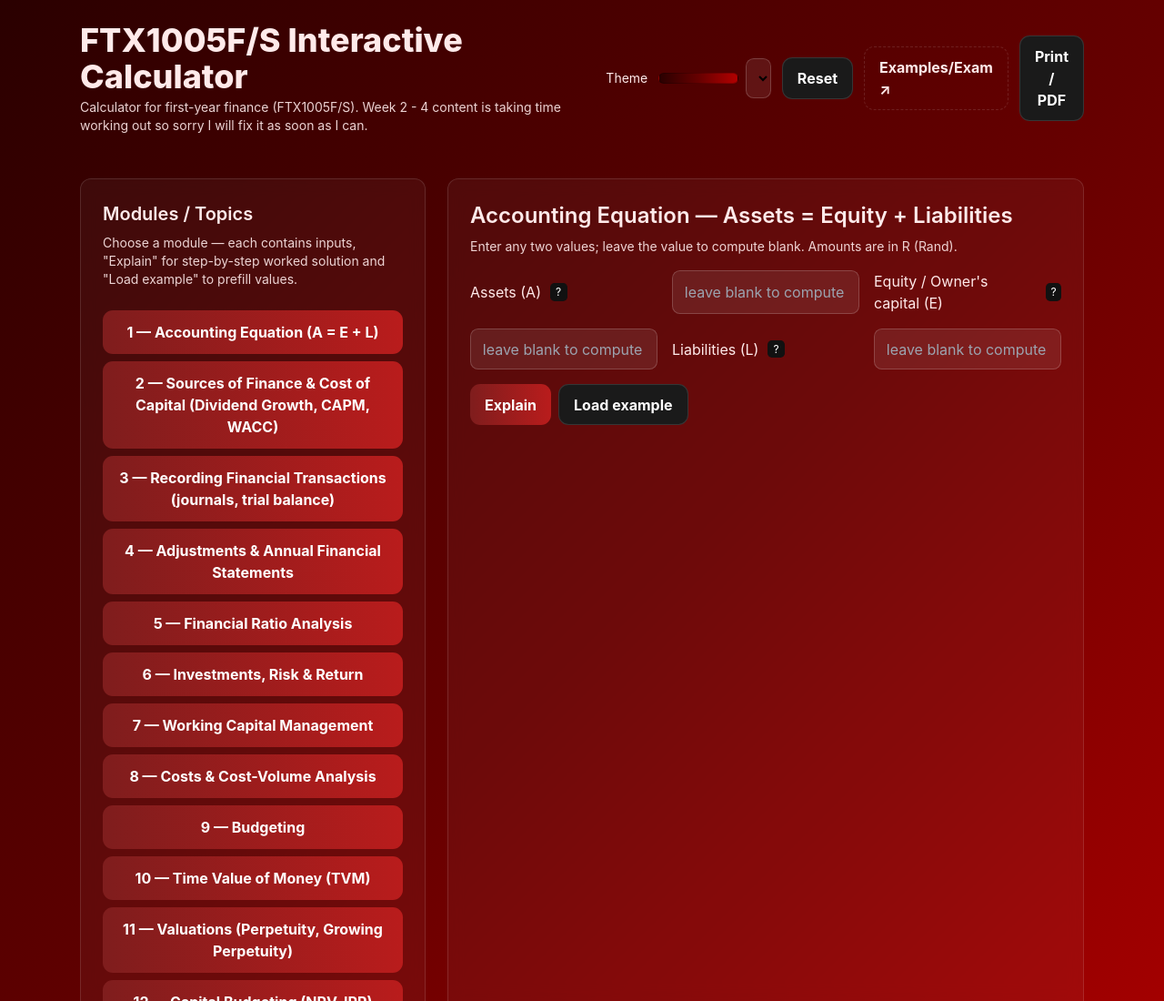
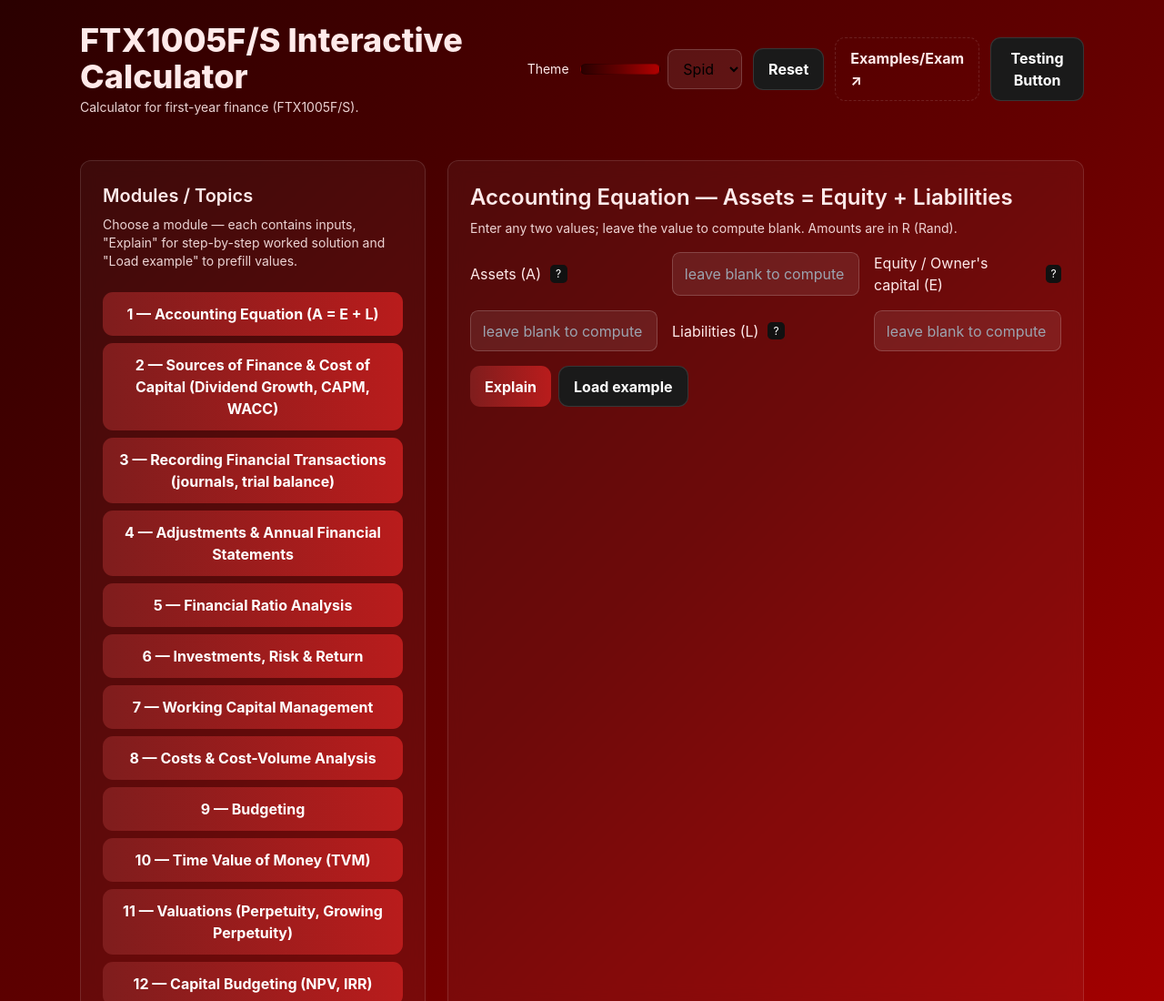
Before and after one commit to Plum165/FTX-Calculator, a plain HTML site: page index.html in a window 1280 px wide. Shown: the top 1100 px of the page at 91% size. Drawn offline with nearby package versions, Linux system fonts and the light colour scheme.

Commit message:
modified:   index.html

```diff
--- a/index.html
+++ b/index.html
@@ -29,7 +29,7 @@
     <div class="flex items-center justify-between gap-4">
       <div>
         <h1 class="text-3xl md:text-4xl font-extrabold">FTX1005F/S Interactive Calculator</h1>
-        <p class="mt-1 text-sm opacity-90">Calculator for first-year finance (FTX1005F/S). Week 2 - 4 content is taking time working out so sorry I will fix it as soon as I can.</p>
+        <p class="mt-1 text-sm opacity-90">Calculator for first-year finance (FTX1005F/S).</p>
       </div>
       <div class="flex items-center gap-3">
         <div class="text-sm">Theme</div>
@@ -59,7 +59,7 @@
         </div>
         <button id="reset-theme" class="btn btn-ghost">Reset</button>
         <a href="exam.html" class="btn btn-link" title="Open examples & exam-style questions" target="_blank" rel="noopener">Examples/Exam ↗</a>
-        <button id="print-btn" class="btn btn-ghost" title="Print / Save PDF">Print / PDF</button>
+        <button id="print-btn" class="btn btn-ghost" title="Print / Save PDF">Testing Button</button>
       </div>
     </div>
   </header>
```
